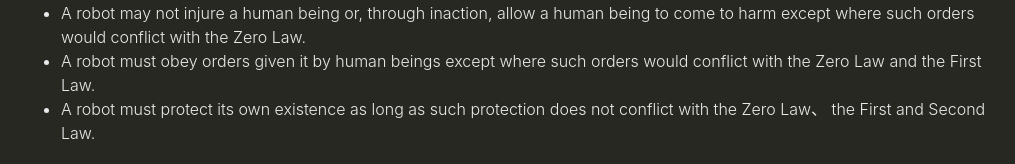
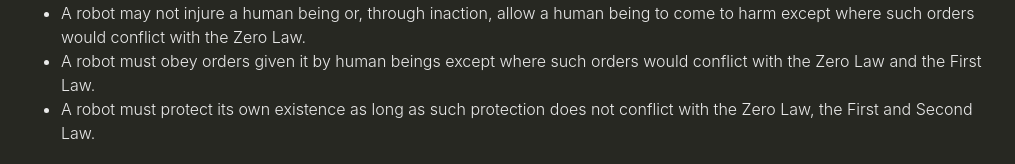
Before and after one commit to ryerh/ryerh.github.io, a Jekyll site: the page built from _posts/2013-07-29-three-laws-of-robotics.markdown, in a window 1280 px wide. Shown: the part 373-537 px from the top of the page, without its empty margins (127-1142 px from the left). Built offline with Jekyll 4.4.1, drawn with Linux system fonts in a browser that asks for light colours.

```diff
--- a/_posts/2013-07-29-three-laws-of-robotics.markdown
+++ b/_posts/2013-07-29-three-laws-of-robotics.markdown
@@ -17,7 +17,7 @@ layout: post
 - A robot may not injure the human being.
 - A robot may not injure a human being or, through inaction, allow a human being to come to harm except where such orders would conflict with the Zero Law.
 - A robot must obey orders given it by human beings except where such orders would conflict with the Zero Law and the First Law.
-- A robot must protect its own existence as long as such protection does not conflict with the Zero Law、 the First and Second Law.
+- A robot must protect its own existence as long as such protection does not conflict with the Zero Law, the First and Second Law.
 
 **Three** Laws of Robotics, Isaac Asimov
 
```
